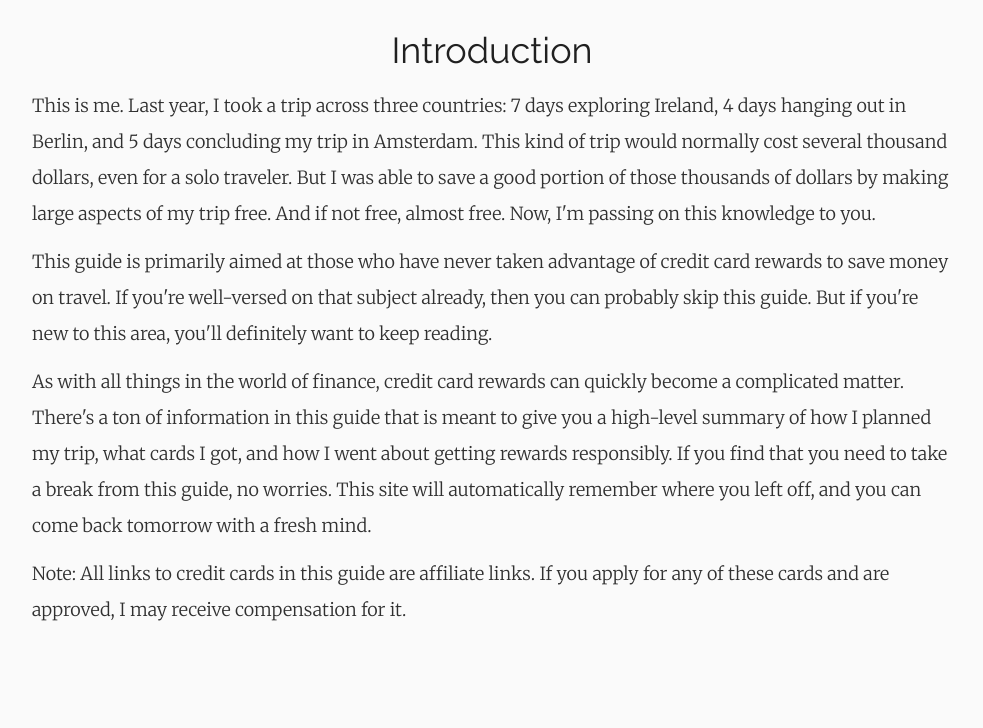
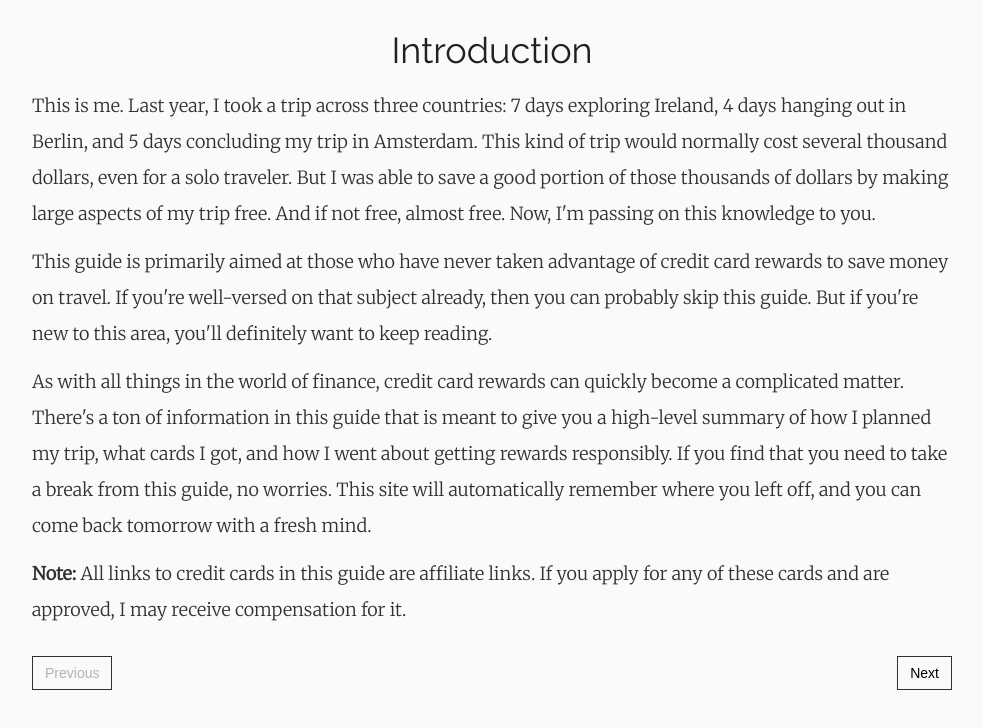
Before and after one commit to matt-hernandez/vacation-tips, a React (Create React App) app: page / in a window 1280 px wide. Shown: the top 728 px of the page, without its empty margins (148-1131 px from the left). Built offline with nearby package versions, Linux system fonts and the light colour scheme.

Commit message:
Add Previous and Next buttons. Include first page of Step 1

```diff
--- a/src/App.js
+++ b/src/App.js
@@ -1,20 +1,38 @@
 import React, { Component } from 'react';
-import Intro from './pages/00-1-Intro';
-import Disclaimer1 from './pages/00-2-Disclaimer1';
-import Disclaimer2 from './pages/00-3-Disclaimer2';
-import Disclaimer3 from './pages/00-4-Disclaimer3';
+import NextPrev from './components/next-prev';
+import journey from './constants/journey';
 import { BrowserRouter as Router, Route } from 'react-router-dom';
 import './App.scss';
 
+let pageIndex = 0;
+const lastPageIndex = journey.length - 1;
+
 class App extends Component {
+  onPrev() {
+    if (pageIndex > 0) {
+      pageIndex--;
+    }
+  }
+
+  onNext() {
+    if (pageIndex < lastPageIndex) {
+      pageIndex++;
+    }
+  }
+
   render() {
+    const prevDisabled = pageIndex === 0;
+    const nextDisabled = pageIndex === lastPageIndex;
     return (
       <Router>
         <main>
-          <Route exact path="/" component={Intro} />
-          <Route exact path="/disclaimer1" component={Disclaimer1} />
-          <Route exact path="/disclaimer2" component={Disclaimer2} />
-          <Route exact path="/disclaimer3" component={Disclaimer3} />
+          {journey.map(page =>
+            <Route exact key={page.url} path={page.url} component={page.component} />)}
+          <NextPrev
+            onPrev={this.onPrev}
+            onNext={this.onNext}
+            prevDisabled={prevDisabled}
+            nextDisabled={nextDisabled} />
         </main>
       </Router>
     );
--- a/src/App.scss
+++ b/src/App.scss
@@ -98,6 +98,10 @@ a {
   font-size: rem(14px);
 }
 
+strong {
+  font-weight: 600;
+}
+
 nav {
   position: fixed;
   background-color: $menu-background-color;
@@ -105,9 +109,12 @@ nav {
 
 main {
   display: flex;
+  flex-direction: column;
+  align-items: center;
   justify-content: center;
   padding-top: rem(32px);
   padding-right: rem(20px);
+  padding-bottom: rem(32px);
   padding-left: rem(20px);
 }
 
@@ -120,3 +127,23 @@ section {
     max-width: rem(920px);
   }
 }
+
+.next-prev {
+  display: flex;
+  justify-content: space-between;
+  width: 100%;
+  margin-top: rem(16px);
+  margin-bottom: rem(16px);
+
+  @include media('>tablet') {
+    max-width: rem(920px);
+  }
+}
+
+.route-navigator {
+  padding: rem(8px) rem(12px);
+  font-size: rem(14px);
+  border: 1px solid $paragraph-text-color;
+  font-family: Arial, sans-serif;
+  background-color: transparent;
+}
--- /dev/null
+++ b/src/components/next-prev.js
@@ -0,0 +1,26 @@
+import React, { Component } from 'react';
+import PropTypes from 'prop-types';
+
+class NextPrev extends Component {
+  static propTypes = {
+    nextDisabled: PropTypes.bool,
+    onNext: PropTypes.func,
+    onPrev: PropTypes.func,
+    prevDisabled: PropTypes.bool
+  };
+
+  render() {
+    const { onPrev } = this.props;
+    const { onNext } = this.props;
+    const { prevDisabled } = this.props;
+    const { nextDisabled } = this.props;
+    return (
+      <div className="next-prev">
+        <button className="route-navigator" onClick={onPrev} disabled={prevDisabled}>Previous</button>
+        <button className="route-navigator" onClick={onNext} disabled={nextDisabled}>Next</button>
+      </div>
+    );
+  }
+}
+
+export default NextPrev;
--- /dev/null
+++ b/src/constants/journey.js
@@ -0,0 +1,25 @@
+import Intro from '../pages/00-1-Intro';
+import Disclaimer1 from '../pages/00-2-Disclaimer1';
+import Disclaimer2 from '../pages/00-3-Disclaimer2';
+import Disclaimer3 from '../pages/00-4-Disclaimer3';
+
+const journey = [
+  {
+    url: '/',
+    component: Intro
+  },
+  {
+    url: '/disclaimer1',
+    component: Disclaimer1
+  },
+  {
+    url: '/disclaimer2',
+    component: Disclaimer2
+  },
+  {
+    url: '/disclaimer3',
+    component: Disclaimer3
+  }
+];
+
+export default journey;
--- a/src/pages/00-1-Intro.js
+++ b/src/pages/00-1-Intro.js
@@ -27,8 +27,8 @@ class Intro extends Component {
           and you can come back tomorrow with a fresh mind.
         </p>
         <p>
-          Note: All links to credit cards in this guide are affiliate links. If you apply for any of
-          these cards and are approved, I may receive compensation for it.
+          <strong>Note:</strong> All links to credit cards in this guide are affiliate links. If
+          you apply for any of these cards and are approved, I may receive compensation for it.
         </p>
       </section>
     );
--- a/src/pages/00-4-Disclaimer3.js
+++ b/src/pages/00-4-Disclaimer3.js
@@ -10,11 +10,6 @@ class Disclaimer3 extends Component {
           year to get all of this stuff in this guide done responsibly. Make sure you have at least
           that much time left until your big vacation.
         </p>
-        <p>
-          This guide also has a lot of information that may overwhelm you if read it all in one
-          sitting. Thankfully, this guide will also remember where you left off if you decide to
-          close the page. Feel free to stop and take a break and come back later.
-        </p>
       </section>
     );
   }
```
Also changed, not shown: src/pages/01-1-Step1.js (added, +61 -0 lines).
